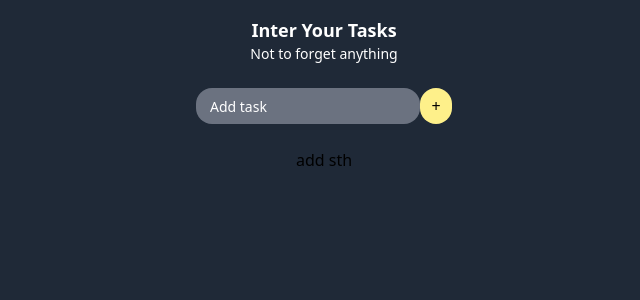
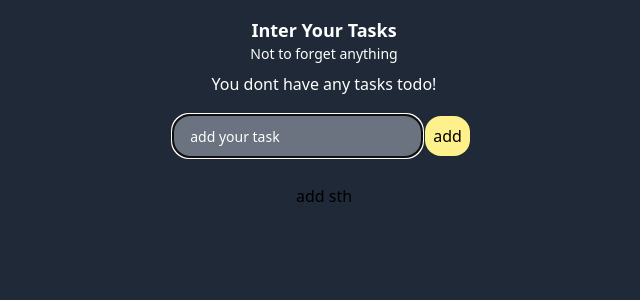
Before and after one commit to mhsamie/TodoApp, a React (Create React App) app: page / in a window 1280 px wide. Shown: the top 300 px of the page, without its empty margins (316-956 px from the left). Built offline with nearby package versions, Linux system fonts and the light colour scheme.

Commit message:
add navbar

```diff
--- a/src/App.js
+++ b/src/App.js
@@ -2,6 +2,7 @@ import React, { useState } from "react";
 
 import TodoList from "./components/Todolist";
 import TodoForm from "./components/TodoForm";
+import NavBar from "./components/NavBar";
 
 const App = () => {
   const [todo, setTodo] = useState([]);
@@ -34,13 +35,21 @@ const App = () => {
     const filteredTodo = todo.filter((t) => t.id !== id);
     setTodo(filteredTodo);
   };
-  const editTodo = (id) => {
-    console.log(id);
+  const editTodo = (id, newValue) => {
+    const index = todo.findIndex((todos) => todos.id === id);
+    const selectedTodo = { ...todo[index] };
+    selectedTodo.text = newValue;
+    const updatedTodo = [...todo];
+    updatedTodo[index] = selectedTodo;
+    setTodo(updatedTodo);
   };
   return (
-    <div className="bg-gray-800 w-full h-screen flex flex-col justify-start items-center">
+    <div className="bg-gray-800 w-full min-h-screen max-h-full flex flex-col justify-start items-center">
       <h1 className="font-bold text-white text-lg mt-4">Inter Your Tasks</h1>
       <h2 className="text-sm text-white mb-2">Not to forget anything</h2>
+      <NavBar
+        uncompleted={todo.filter((todos) => todos.isCompletes === false).length}
+      />
       <div className="m-4 flex flex-col justify-center items-center">
         <TodoForm addHandler={addHandler} addTimeHandler={addTimeHandler} />
       </div>
--- /dev/null
+++ b/src/components/NavBar.js
@@ -0,0 +1,13 @@
+const NavBar = ({ uncompleted }) => {
+  return (
+    <div>
+      {uncompleted ? (
+        <p className="text-white">remaining Tasks {uncompleted} </p>
+      ) : (
+        <p className="text-white">You dont have any tasks todo!</p>
+      )}
+    </div>
+  );
+};
+
+export default NavBar;
--- a/src/components/TodoForm.js
+++ b/src/components/TodoForm.js
@@ -1,7 +1,11 @@
-import React, { useState } from "react";
+import React, { useEffect, useRef, useState } from "react";
 
 const TodoForm = (props) => {
-  const [task, setTask] = useState("");
+  const [task, setTask] = useState(props.edit ? props.edit.text : "");
+  const inputRef = useRef(null);
+  useEffect(() => {
+    inputRef.current.focus();
+  }, []);
 
   const textChangeHandler = (e) => {
     setTask(e.target.value);
@@ -22,38 +26,21 @@ const TodoForm = (props) => {
   };
   return (
     <form onSubmit={submitFormHandler}>
-      {props.edit ? (
-        <>
       <input
-            placeholder="Update your task"
+        placeholder={props.edit ? "update your task" : "add your task"}
         type="text"
         value={task}
         onChange={textChangeHandler}
-            className="rounded-2xl p-2 indent-2 text-white bg-gray-500 placeholder:text-sm placeholder:text-white focus:outline-0"
+        ref={inputRef}
+        className="rounded-2xl p-2 indent-2 text-white bg-gray-500 placeholder:text-sm placeholder:text-white focus:ring-yellow-300 focus:outline-offset-1"
       />
 
       <button
-            className="bg-yellow-200 p-2 rounded-2xl w-auto"
+        className="bg-yellow-200 p-2 rounded-2xl w-auto m-1"
         type="submit"
       >
-            update
+        {props.edit ? "update" : "add"}
       </button>
-        </>
-      ) : (
-        <>
-          <input
-            placeholder="Add task"
-            type="text"
-            value={task}
-            onChange={textChangeHandler}
-            className="rounded-2xl indent-2 p-1.5 w-56 text-white bg-gray-500 placeholder:text-sm placeholder:text-white focus:outline-0"
-          />
-
-          <button className="bg-yellow-200 p-1.5 rounded-2xl w-8" type="submit">
-            +
-          </button>
-        </>
-      )}
     </form>
   );
 };
--- a/src/components/Todolist.js
+++ b/src/components/Todolist.js
@@ -5,8 +5,9 @@ import TodoForm from "./TodoForm";
 const TodoList = ({ todo, time, onComplete, onDelete, onUpdate }) => {
   const [edit, setEdit] = useState({ id: null, text: "", isComplets: false });
 
-  const submitEditedTodoHandler = () => {
-    onUpdate(edit.id);
+  const submitEditedTodoHandler = (newValue) => {
+    onUpdate(edit.id, newValue);
+    setEdit({ id: null, text: "" });
   };
 
   const renderEachTodo = () => {
@@ -27,10 +28,7 @@ const TodoList = ({ todo, time, onComplete, onDelete, onUpdate }) => {
   };
 
   return (
-    <div
-      className=" p-1 m-1 w-auto
-    "
-    >
+    <div className=" p-1 m-1 w-auto">
       {edit.id ? (
         <TodoForm addHandler={submitEditedTodoHandler} edit={edit} />
       ) : (
```
Lines whose indentation alone changed are shown as unchanged.
